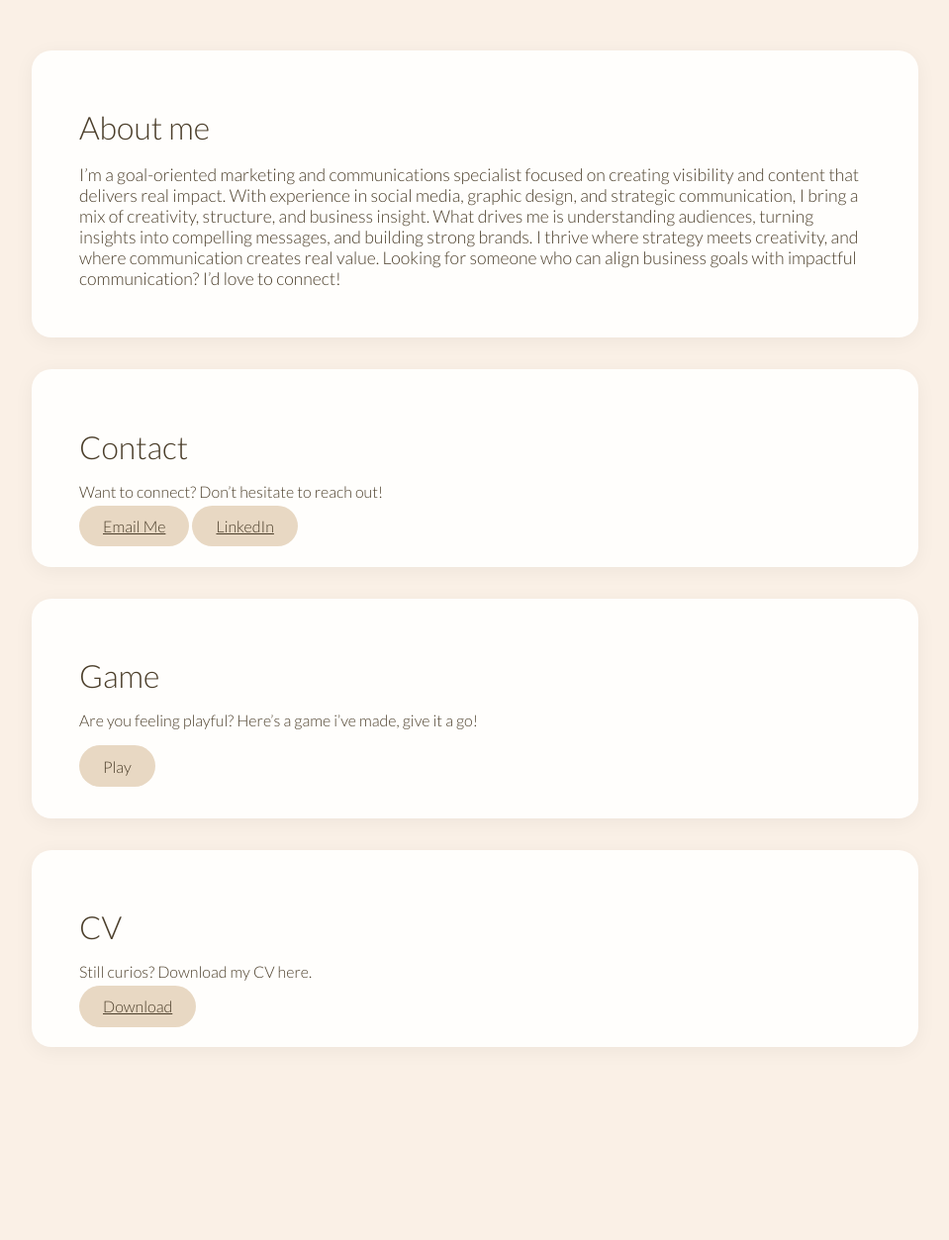
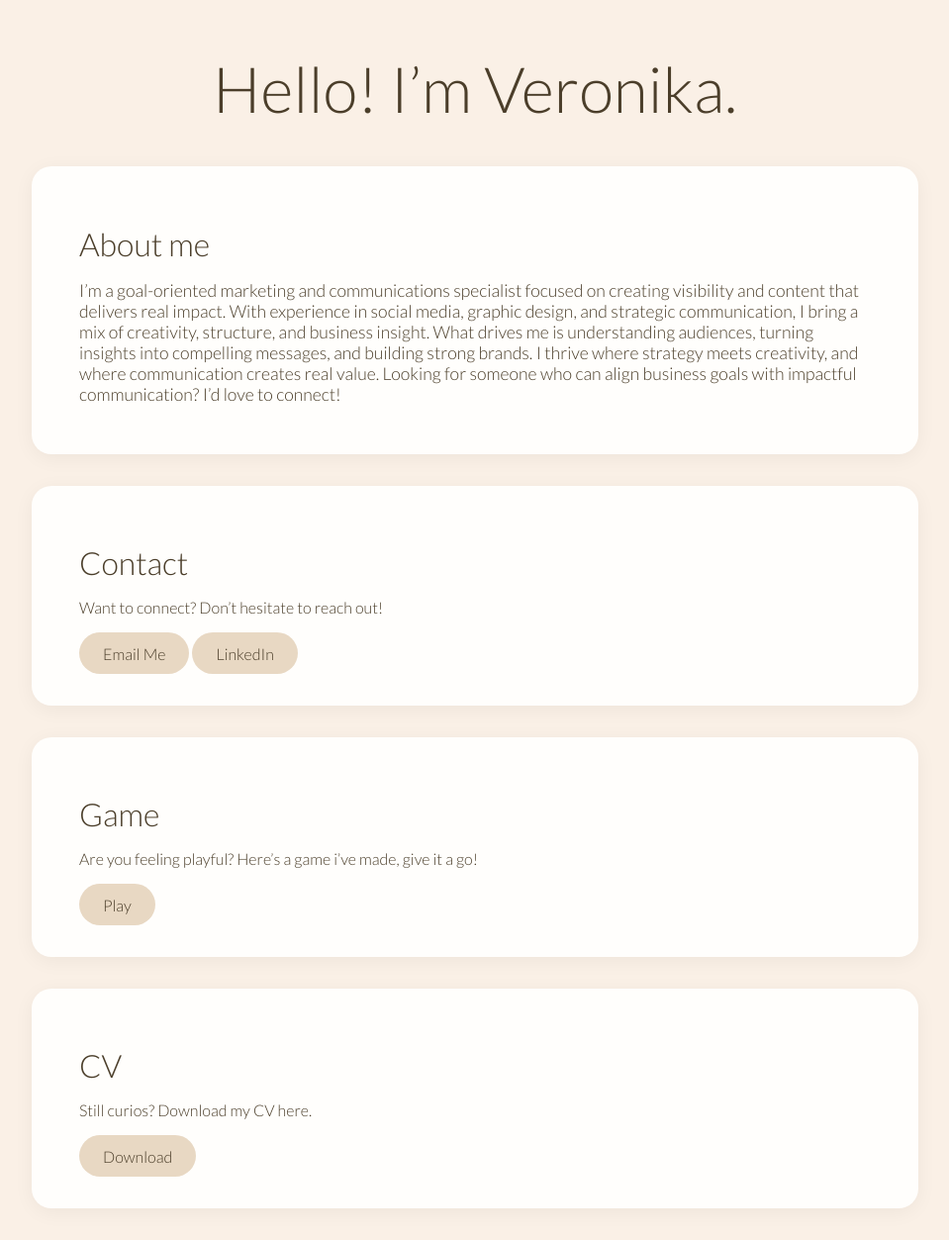
Before and after one commit to veronikalindblad/Portfolio, a plain HTML site: page index.html in a window 1280 px wide. Shown: the whole page at 99% size, without its empty margins (160-1119 px from the left). Before the commit the page ends 1090 px from the top, so only its background shows below. Drawn offline with Linux system fonts and the light colour scheme.

Commit message:
buttons fixed

```diff
--- a/index.html
+++ b/index.html
@@ -29,9 +29,8 @@
             <section class="contact">
                 <h1>Contact</h1>
                 <p>Want to connect? Don’t hesitate to reach out!</p>
-                    <a href="mailto:veronika.lindblad@gmail.com" class="game-button">Email Me</a>
-                    <a href="https://www.linkedin.com/in/veronikalindblad/" target="_blank" class="game-button">LinkedIn</a>
-    </section>
+                <button class="game-button" onclick="location.href='mailto:veronika.lindblad@gmail.com'">Email Me</button>
+                <button class="game-button" onclick="window.open('https://www.linkedin.com/in/veronikalindblad/', '_blank')">LinkedIn</button>
             </section>
         </div>
 
@@ -39,7 +38,7 @@
             <section class="game">
                 <h1>Game</h1>
                 <p>Are you feeling playful? Here’s a game i’ve made, give it a go!</p>
-                <button class="game-button">Play</button>
+                <button class="game-button" onclick="location.href='src/html/game.html'">Play</button>
             </section>
         </div>
 
@@ -47,7 +46,7 @@
             <section class="cv">
                 <h1>CV</h1>
                 <p>Still curios? Download my CV here.</p>
-                <a href="Veronika Lindblad's CV.pdf" target="_blank" download class="game-button">Download</a>
+                <button class="game-button" onclick="location.href='Veronika_Lindblads_CV.pdf'">Download</button>
             </section>
         </div>
       </div>
--- a/src/css/portfolio.css
+++ b/src/css/portfolio.css
@@ -8,7 +8,6 @@ body {
     display: flex;
     justify-content: center;
     align-items: center;
-    height: 100vh;
   }
 
   .container {
@@ -17,7 +16,7 @@ body {
     align-items: center;
     gap: 2rem;
     padding: 2rem 3rem;
-    margin-top: 7rem;
+    margin-top: 0.7rem;
   }
 
   .card {
@@ -45,7 +44,7 @@ body {
   .hello h1 {
     font-size: 4rem;
     margin-bottom: 0.5rem;
-    margin-top: 5rem;
+    margin-top: 0.5rem;
     font-family: 'Lato', sans-serif;
     font-weight: 300;
     text-align: left;
```
Also changed, not shown: 2 other files.
